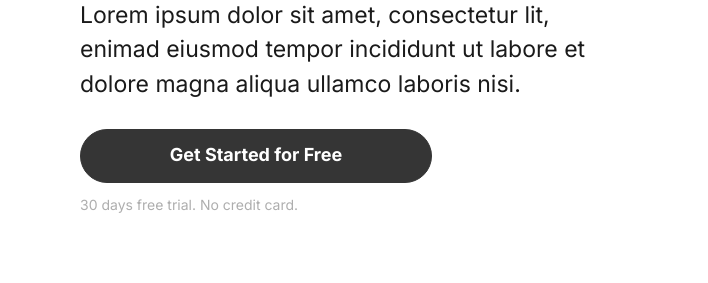
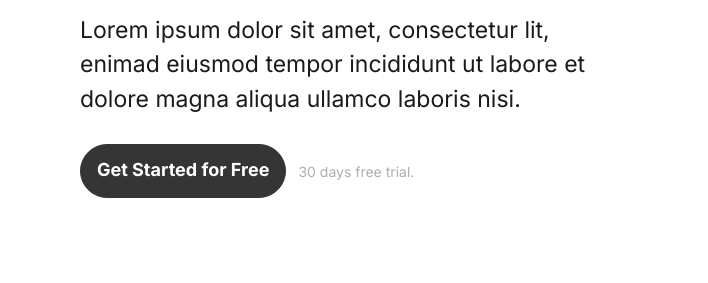
Before and after one commit to uisual/freebies, a plain HTML site: page curve/index.html in a window 1280 px wide. Shown: the part 274-557 px from the top of the page, 0-708 px from the left. Drawn offline with Linux system fonts and the light colour scheme.

Commit message:
Fix: CTA.

```diff
--- a/curve/index.html
+++ b/curve/index.html
@@ -59,8 +59,8 @@
               <p class="ui-text-intro">Lorem ipsum dolor sit amet, consectetur lit, enimad eiusmod tempor incididunt ut labore et dolore magna aliqua ullamco laboris nisi.</p>
               <!-- CTA -->
               <div class="ui-component-cta ui-layout-flex">
-                <a href="#" role="link" aria-label="#" class="ui-layout-column-4 ui-component-button ui-component-button-big ui-component-button-primary">Get Started for Free</a>
-                <p class="ui-text-note"><small>30 days free trial. No credit card.</small></p>
+                <a href="#" role="link" aria-label="#" class="ui-component-button ui-component-button-normal ui-component-button-primary">Get Started for Free</a>
+                <p class="ui-text-note"><small>30 days free trial.</small></p>
               </div>
             </div>
             <!-- IMAGE -->
@@ -216,9 +216,10 @@
               <h2>Ready to start?</h2>
               <p class="ui-text-intro">Lorem ipsum dolor sit amet consectetur.</p>
             </div>
+            <!-- CTA -->
             <div class="ui-component-cta ui-layout-flex">
-              <a href="#" role="link" aria-label="#" class="ui-layout-column-4 ui-component-button ui-component-button-big ui-component-button-primary">Get Started for Free</a>
-              <p class="ui-text-note"><small>30 days free trial. No credit card.</small></p>
+              <a href="#" role="link" aria-label="#" class="ui-component-button ui-component-button-normal ui-component-button-primary">Get Started for Free</a>
+              <p class="ui-text-note"><small>30 days free trial.</small></p>
             </div>
           </div>
         </div>
--- a/curve/style.css
+++ b/curve/style.css
@@ -278,10 +278,12 @@ svg {
   color: var(--ui-color-brand);
 }
 
-.ui-component-button-big {
-  padding: 1rem 1rem 1.125rem;
-  width: 100%;
-}
+.ui-component-button-big,
+.ui-component-button-normal { padding: 1rem 1rem 1.125rem; }
+
+.ui-component-button-big { width: 100%; }
+
+.ui-component-button-normal { width: fit-content; }
 
 /*--------------------------------------------------------------
 |
@@ -907,6 +909,23 @@ div label[for=ui-component-toggle__yearly] {
 
   .ui-layout-grid-3 div:nth-of-type(3) { position: static; }
 
+  /*------------------------------------------------------------
+  SECTION
+  ------------------------------------------------------------*/
+
+  /*------------------------------------------------------------
+  |
+  | HERO
+  |
+  ------------------------------------------------------------*/
+
+  .ui-section-hero .ui-component-cta {
+    align-items: center;
+    column-gap: var(--ui-gap-cta);
+    flex-direction: row;
+    justify-content: start;
+  }
+
 }
 
 /*--------------------------------------------------------------
```
